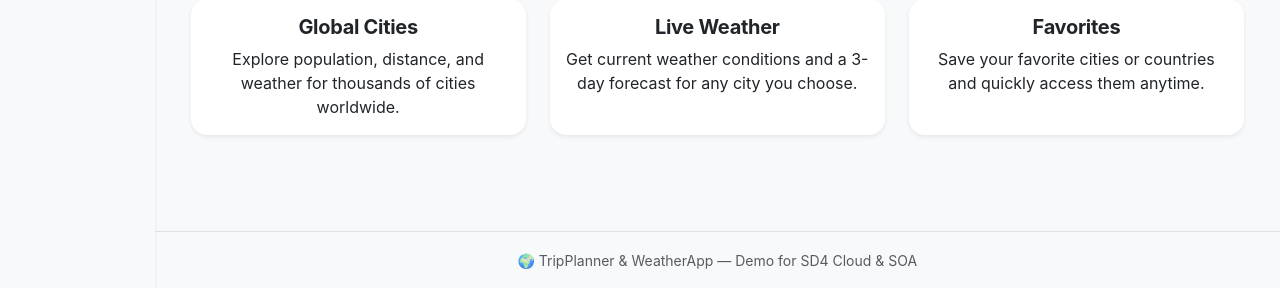
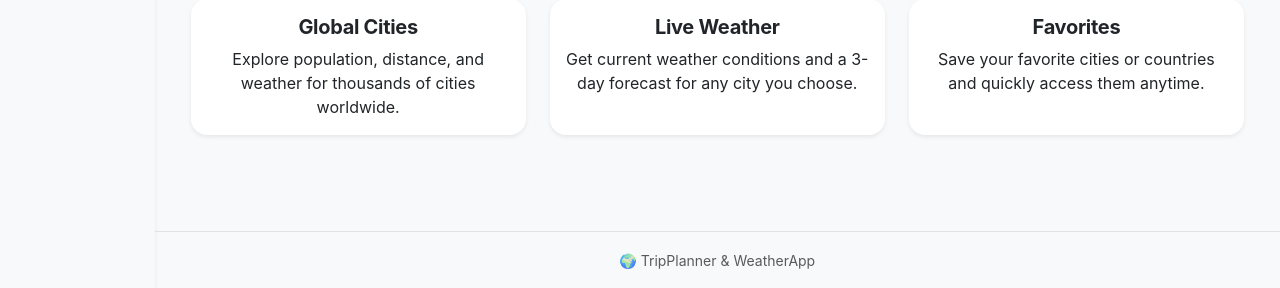
Before and after one commit to MohamedAshik14-blip/SOA_CA-1, an ASP.NET Core app: page / in a window 1280 px wide. Shown: the part 639-927 px from the top of the page. Run offline with ASP.NET Core 8, Linux system fonts and the light colour scheme; some libraries are stand-ins or nearby versions.

Commit message:
Updated MainLayout.razor for small text changes

```diff
--- a/Layout/MainLayout.razor
+++ b/Layout/MainLayout.razor
@@ -43,7 +43,7 @@
         </main>
 
         <footer class="footer text-center text-muted border-top py-3 mt-4">
-            <small>🌍 TripPlanner & WeatherApp — Demo for SD4 Cloud & SOA</small>
+            <small>🌍 TripPlanner & WeatherApp </small>
         </footer>
     </div>
 </div>
```
